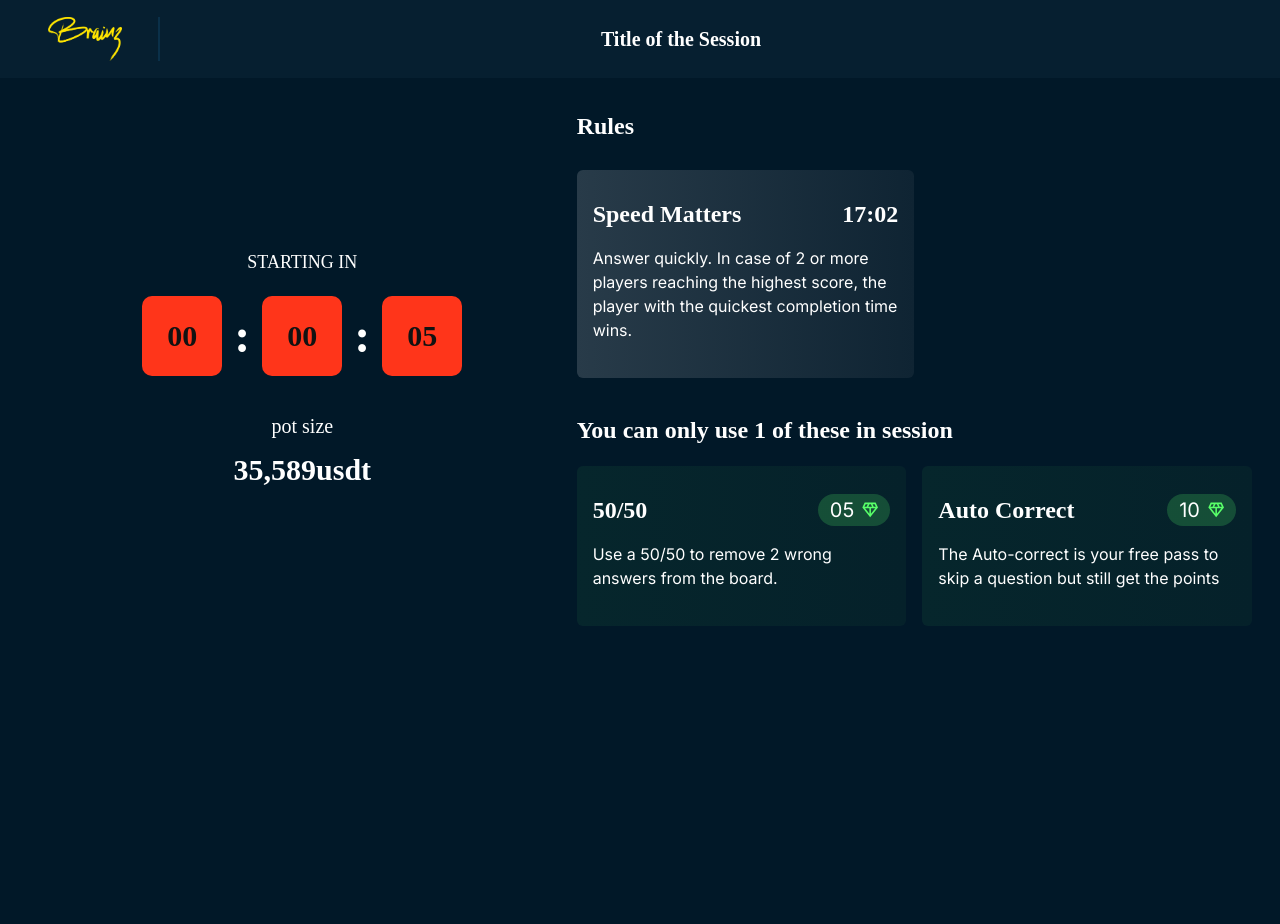
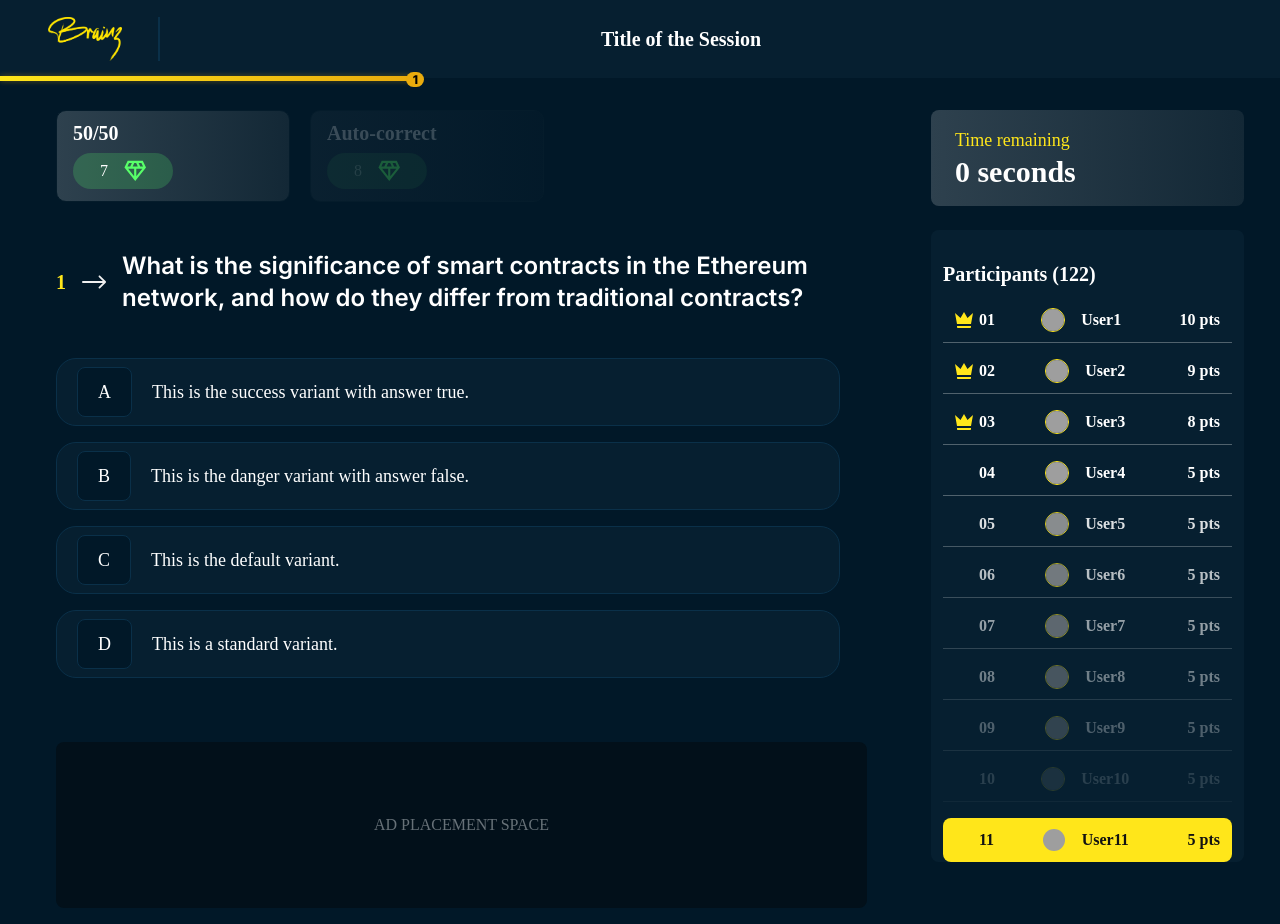
Before and after one commit to qasimfida/brainz, a Next.js app: page /dashboard/session in a window 1280 px wide. Before the commit the page ends 800 px from the top, so only its background shows below. Built offline with nearby package versions, Linux system fonts and the light colour scheme; grey boxes are pictures that could not be loaded; a web font is replaced by a local one.

Commit message:
Added fade in-out animation to timer

```diff
--- a/app/components/OptionSelect.jsx
+++ b/app/components/OptionSelect.jsx
@@ -6,10 +6,11 @@ export const OptionSelect = ({
   variant = "default",
   answer = false,
   isActive = false,
+  isSelected = false,
   ...rest
 }) => {
-  let backgroundColor, borderColor;
-  // console.log("alphabet:", alphabet);
+  let backgroundColor, borderColor, hoverStyles;
+  // console.log("answerSelected:", answerSelected);
   switch (variant) {
     case "success":
       backgroundColor = answer ? "bg-[#207E35]" : "bg-[#8D4343]";
@@ -22,15 +23,18 @@ export const OptionSelect = ({
     default:
       backgroundColor = isActive ? "bg-secondary" : "bg-primary-350";
       borderColor = "border-primary-375";
+      hoverStyles = isSelected
+        ? ""
+        : "hover:bg-[#0A3049] hover:border-[#C2CBD1]";
       break;
   }
-
+  // ${isActive ? "" : "hover:bg-[#0A3049]"}
+  // hover:border-[#C2CBD1]
+  console.log("isActive:", isActive);
   return (
     <div
       {...rest}
-      className={`flex items-center gap-3 lg:gap-5 ${backgroundColor} ${borderColor} ${
-        isActive ? "" : "hover:bg-[#0A3049]"
-      }  hover:border-[#C2CBD1] w-full rounded-[20px] border border-1 py-2 px-4 lg:px-5`}
+      className={`flex items-center gap-3 lg:gap-5 ${backgroundColor} ${borderColor} ${hoverStyles} w-full rounded-[20px] border border-1 py-2 px-4 lg:px-5`}
     >
       <div className="py-1.5 py-1.5 lg:py-2.5 px-3 lg:px-5 flex items-center justify-center bg-primary text-white rounded-[8px] border border-primary-375">
         <h1 className="text-sm font-normal lg:text-lg font-basement">
--- a/app/components/SelectAnswer.jsx
+++ b/app/components/SelectAnswer.jsx
@@ -126,8 +126,20 @@ export const SelectAnswer = ({
             <h1 className="text-xl font-bold text-white font-basement max-w-36">
               Title of the Session
             </h1>
-            <h1 className="text-2xl font-bold text-white font-basement">
-              {timeRemaining - 1} s
+            <h1
+              className={`text-2xl font-bold text-white font-basement  ${
+                (timeRemaining > 0 && timeRemaining < 5) ||
+                (loadingTime < 4 && !question.stop)
+                  ? "animate-pulse"
+                  : ""
+              }`}
+            >
+              {question.stop && timeRemaining === 0
+                ? "Complete"
+                : timeRemaining === 0
+                ? loadingTime
+                : timeRemaining - 1}{" "}
+              {question.stop && timeRemaining === 0 ? "" : "s"}
             </h1>
           </div>
           <GameCarousel autoplay={false}>
@@ -179,7 +191,13 @@ export const SelectAnswer = ({
               />
             </div>
           </div>
-          <div className="flex gap-4 text-white mt-7 md:mt-12 max-w-[830px] text-start">
+          <div className="max-w-[830px] mt-7 md:mt-12">
+            {loadingTime < 4 && !question.stop ? (
+              <div>
+                <Skeleton count={1} height={64} borderRadius={"1rem"} />
+              </div>
+            ) : (
+              <div className="flex gap-4 text-white text-start">
                 <div className="flex items-center hidden gap-4 md:flex ">
                   <h1 className="text-lg font-bold lg:text-xl font-basement text-secondary">
                     {step + 1}
@@ -192,6 +210,9 @@ export const SelectAnswer = ({
                   {question.question}
                 </p>
               </div>
+            )}
+          </div>
+
           <div className="pb-5 md:pb-0 flex flex-col mt-6 lg:mt-11 gap-4 max-w-[784px]">
             {loadingTime < 4 && !question.stop ? (
               <>
@@ -256,12 +277,19 @@ export const SelectAnswer = ({
           <div className="flex flex-col w-full text-4xl bg-gradient-to-r from-[#2e414e] to-[#132836] rounded-lg py-4 px-6">
             <p className="text-lg font-normal font-basement text-secondary">
               {question.stop && timeRemaining === 0
-                ? "Complete"
+                ? ""
                 : timeRemaining === 0
-                ? "Next question on"
+                ? "Next question in"
                 : "Time remaining"}
             </p>
-            <h1 className="text-3xl font-bold text-white font-basement">
+            <h1
+              className={`text-3xl font-bold text-white font-basement ${
+                (timeRemaining > 0 && timeRemaining < 5) ||
+                (loadingTime < 4 && !question.stop)
+                  ? "animate-pulse"
+                  : ""
+              }`}
+            >
               {question.stop && timeRemaining === 0
                 ? "Complete"
                 : timeRemaining === 0
--- a/app/container/Session/Session.jsx
+++ b/app/container/Session/Session.jsx
@@ -102,7 +102,7 @@ export const Session = () => {
   }, [showModal, stage]);
 
   const handleAnswerSelect = (answer) => {
-    alert(step);
+    // alert(step);
     setQuestions((prev) => {
       const updatedQuestions = prev.map((question, index) => {
         if (index === step) {
@@ -124,7 +124,25 @@ export const Session = () => {
   const progess = ((step + 1) / questions.length) * 100 - 1;
   return (
     <div className="relative">
-      {stage === "countdown" && (
+      <>
+        <div className="hidden md:block">
+          <SessionHeader />
+        </div>
+        <div className="hidden md:block fixed w-full top-[76px] left-0 w-full h-2 z-30 transition ease-in">
+          <ProgressBar progress={progess} step={step + 1} />
+        </div>
+        <div className="mt-0 md:mt-8 lg:mt-10">
+          <SelectAnswer
+            setSelectedOption={handleAnswerSelect}
+            handleQuestionChange={handleQuestionChange}
+            questions={questions}
+            step={step}
+            progress={progess}
+            handleStageChange={handleStageChange}
+          />
+        </div>
+      </>
+      {/* {stage === "countdown" && (
         <>
           <SessionHeader />
           <div className="px-6 pt-8 pb-3 lg:pt-10 lg:pb-7 lg:px-7">
@@ -166,7 +184,7 @@ export const Session = () => {
           setShowModal={setShowModal}
           onContinue={handleContinue}
         />
-      )}
+      )} */}
     </div>
   );
 };
--- a/tailwind.config.js
+++ b/tailwind.config.js
@@ -98,6 +98,9 @@ module.exports = {
         "rgba(233, 171, 13, 0.2) 0px 0 6px, rgba(233, 171, 13, 0.2) 0 0 6px",
     },
     extend: {
+      animation: {
+        pulse: "pulse 1s ease-in-out infinite",
+      },
       spacing: {
         128: "32rem",
         144: "36rem",
```
Lines whose indentation alone changed are shown as unchanged.
